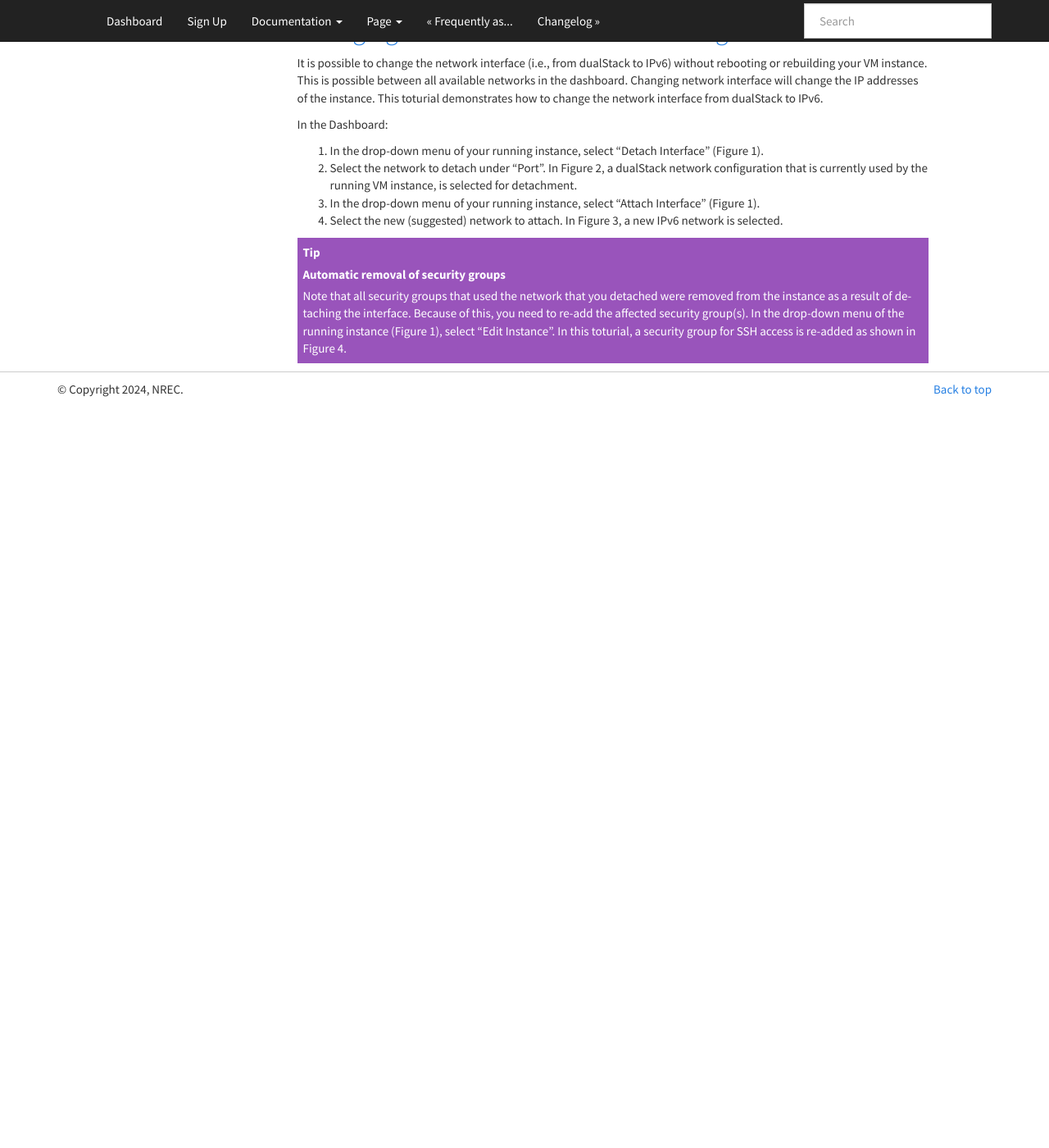
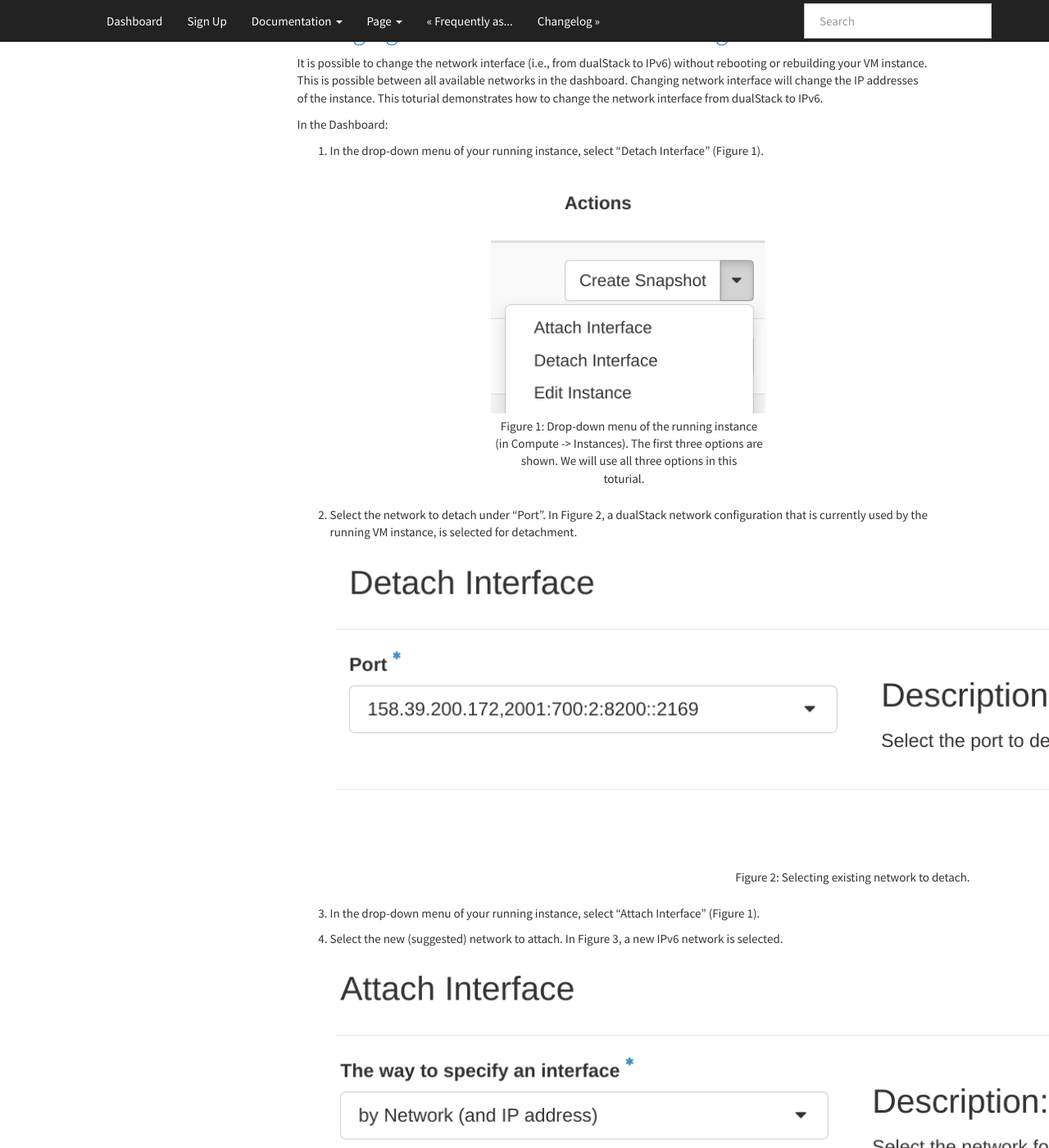
Before and after one commit to norcams/docs-enduser, a Sphinx documentation site: the page built from docs/usecase-toturials.rst, in a window 1280 px wide and 1400 px high, scrolled down 270 px. Shown: the whole window at 82% size. Built offline with Sphinx 7.4.7, drawn with Linux system fonts in a browser that asks for light colours; before the commit the page ends 900 px from its top, so only the background shows below that; some of the changed text lies outside the part shown.

Commit message:
update usecase toturial

```diff
--- a/docs/usecase-toturials.rst
+++ b/docs/usecase-toturials.rst
@@ -22,7 +22,7 @@ In the Dashboard:
 
    .. figure:: images/uc-if-1.png
       :align: center
-      figwidth: image
+      :figwidth: image
 
       Figure 1: Drop-down menu of the running instance (in Compute -> Instances). The first three options are shown. We will use all three options in this toturial.
 
@@ -30,7 +30,7 @@ In the Dashboard:
 
    .. figure:: images/uc-if-2.png
       :align: center
-      figwidth: image
+      :figwidth: image
 
       Figure 2: Selecting existing network to detach.
 
@@ -40,7 +40,7 @@ In the Dashboard:
 
    .. figure:: images/uc-if-3.png
       :align: center
-      figwidth: image
+      :figwidth: image
 
       Figure 3: Selecting new network to attach.
 
@@ -54,6 +54,6 @@ In the Dashboard:
 
    .. figure:: images/uc-if-4.png
       :align: center
-      figwidth: image
+      :figwidth: image
 
       Figure 4: Adding security group for SSH access.
```
